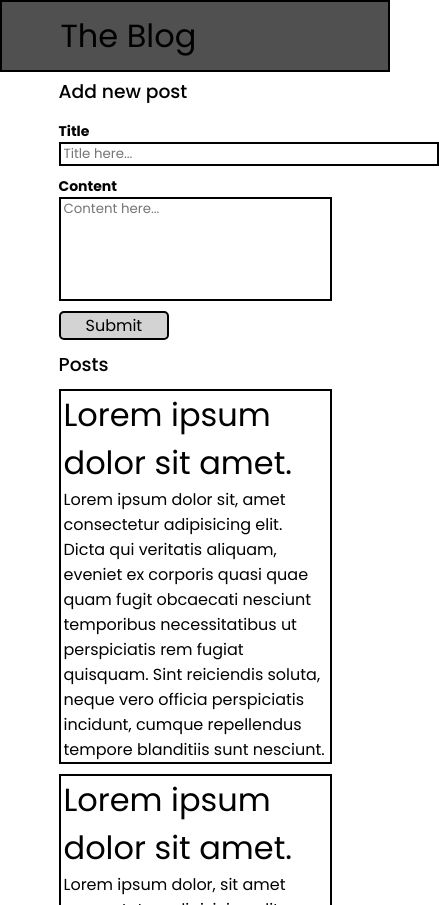
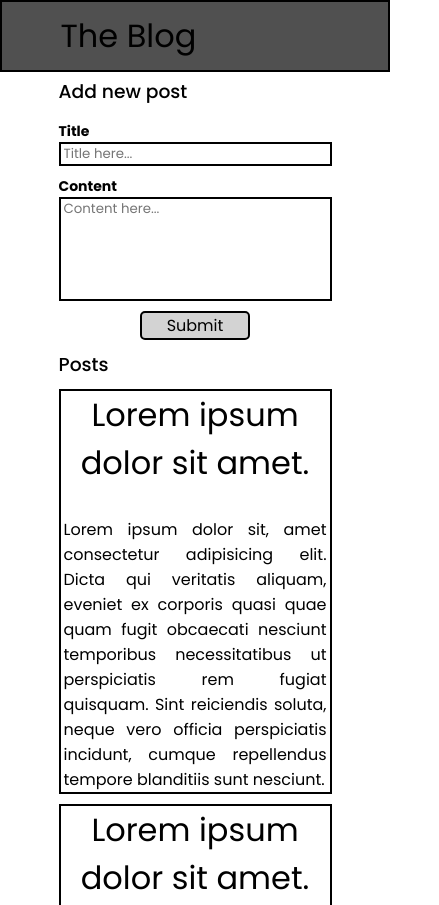
Before and after one commit to MathematX/Blog-project, a plain HTML site: page index.html in a window 390 px wide. Shown: the top 905 px of the page, 439 px wide, since content can reach past the window. Drawn offline with Linux system fonts and the light colour scheme.

Commit message:
This commit add some responsive feature to the page

```diff
--- a/styles/style.css
+++ b/styles/style.css
@@ -37,7 +37,6 @@ header{
   font-weight: bold;
 }
 
-.form-container #btn-submit,
 .form-container input{
   align-self: self-start;
   margin-bottom: 10px;
@@ -69,3 +68,22 @@ header{
   margin: 10px 0;
   padding: 0 3px;
 }
+
+@media only screen and (max-width: 600px) {
+  .form-container input#txt-title{
+    align-self: stretch;
+  }
+
+  .form-container input#btn-submit{
+    align-self: center;
+  }
+
+  .posted-content-container .post h1{
+    margin-bottom: 30px;
+    text-align: center;
+  }
+
+  .posted-content-container .post p{
+    text-align: justify;
+  }
+}
```
